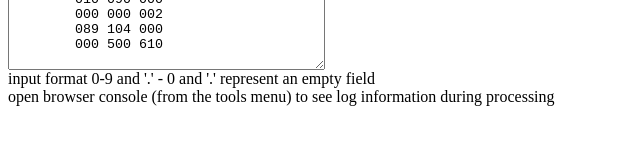
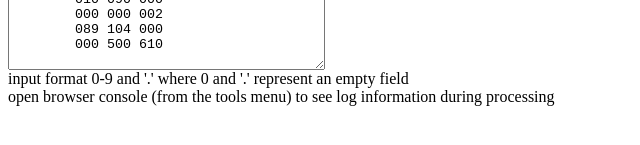
Before and after one commit to kr-g/sudoko-js, a plain HTML site: page index.html in a window 1280 px wide. Shown: the part 331-476 px from the top of the page, 0-640 px from the left. Drawn offline with Linux system fonts and the light colour scheme.

Commit message:
Update index.html

```diff
--- a/index.html
+++ b/index.html
@@ -36,7 +36,7 @@
     </textarea>
   </div>
   <div>
-    input format 0-9 and '.' - 0 and '.' represent an empty field
+    input format 0-9 and '.' where 0 and '.' represent an empty field
   </div>
   <div>
     open browser console (from the tools menu) to see log information during processing
```
